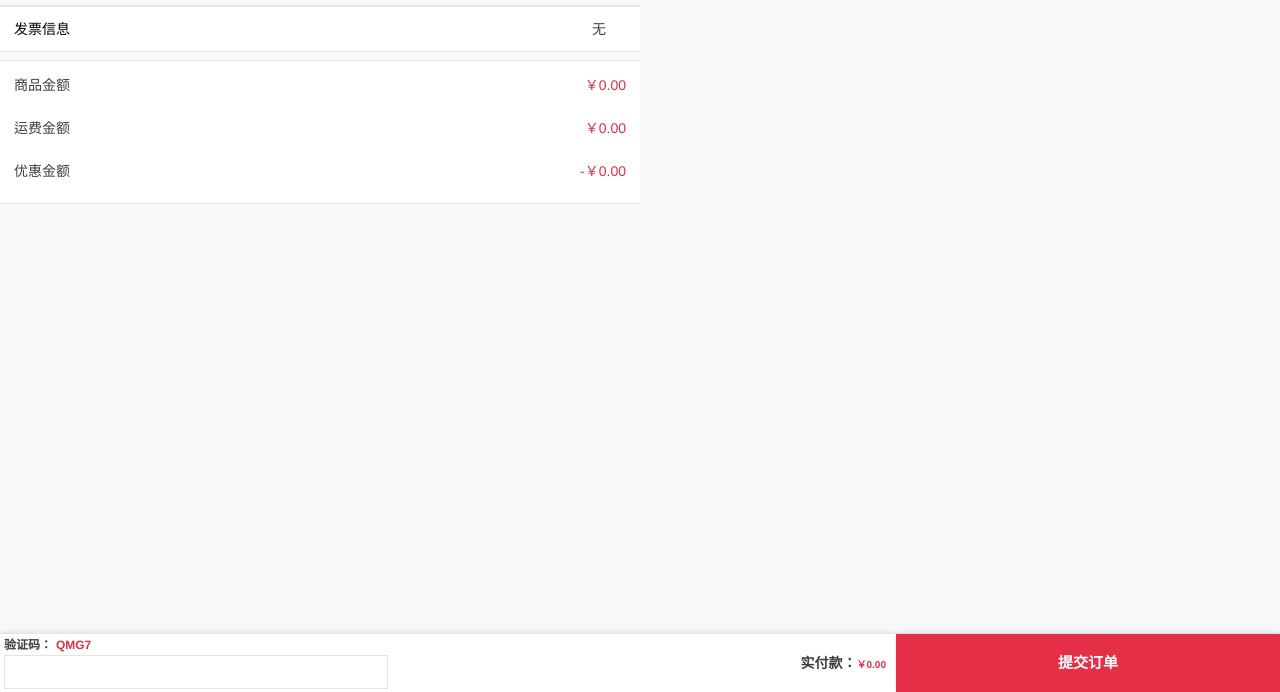
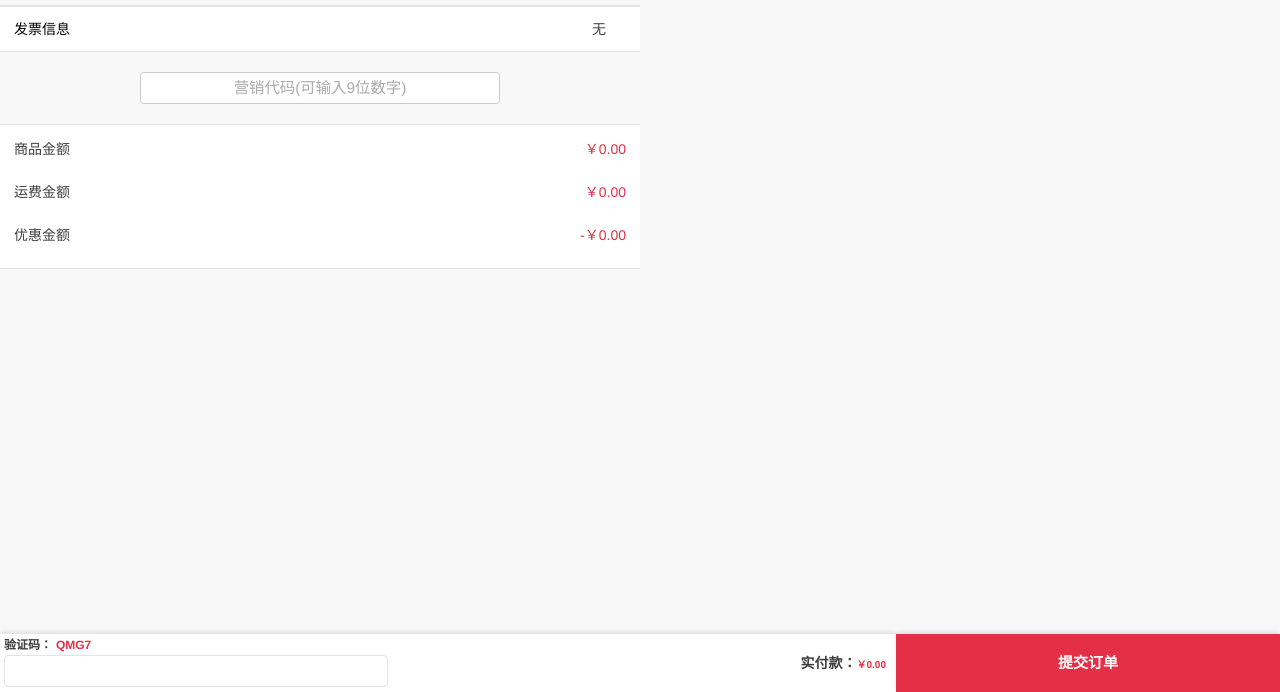
Before and after one commit to xiaoht/xs2.0, a plain HTML site: page modules/views/HTML/order/orderSubmit.html in a window 1280 px wide. Shown: the part 108-800 px from the top of the page. Drawn offline with Linux system fonts and the light colour scheme; some icons are missing.

Commit message:
营销代码

```diff
--- a/assets/orderSubmit.js
+++ b/assets/orderSubmit.js
@@ -379,7 +379,10 @@ $(function () {
         if (stages) {
             dataParam += "&stages=" + stages;
         }
-
+        var staffid = $('.staffid').val();
+        if(staffid != '' && (/^1\d{8}$/i.test(mobile))) {
+            dataParam += "&staffid=" + staffid;
+        }
         //成功后执行的方法
         function sucGetOrderSub(response) {
             // console.log(response);
--- a/modules/views/HTML/order/orderSubmit.html
+++ b/modules/views/HTML/order/orderSubmit.html
@@ -61,6 +61,29 @@
              -webkit-border-radius: 5px; /* Webkit browsers */
              border-radius:5px;
          }
+         .input_control{
+             width:360px;
+             margin:20px auto;
+         }
+         input[type="text"]{
+             box-sizing: border-box;
+             text-align:center;
+             font-size:1.1em;
+             height:2.1em;
+             border-radius:4px;
+             border:1px solid #c8cccf;
+             color:#6a6f77;
+             -web-kit-appearance:none;
+             -moz-appearance: none;
+             display:block;
+             outline:0;
+             padding:0 1em;
+             text-decoration:none;
+             width:100%;
+         }
+         input[type="text"]:focus{
+             border:1px solid #ff7496;
+         }
     </style>
 </head>
 <body>
@@ -96,6 +119,9 @@
                 <i class="icon-chevron-thin-right iconRight ion-ios-arrow-right"></i>
                 <div class="clear"></div>
             </div>
+        </div>
+        <div class="input_control">
+            <input class="staffid" type="text" class="form_input" placeholder="营销代码(可输入9位数字)"/>
         </div>
         <!-- 支付信息 -->
         <div class="container pay-detial">
```
